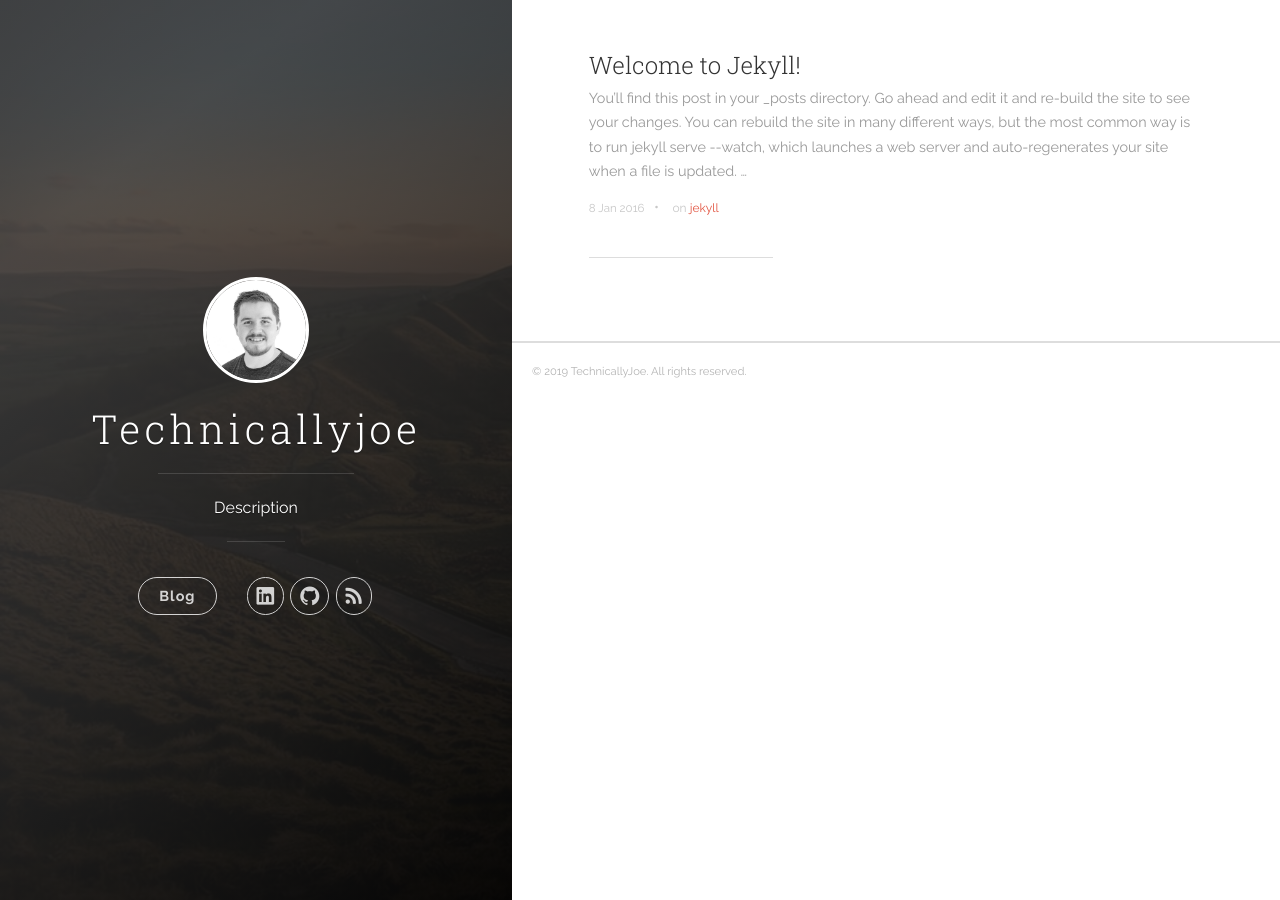
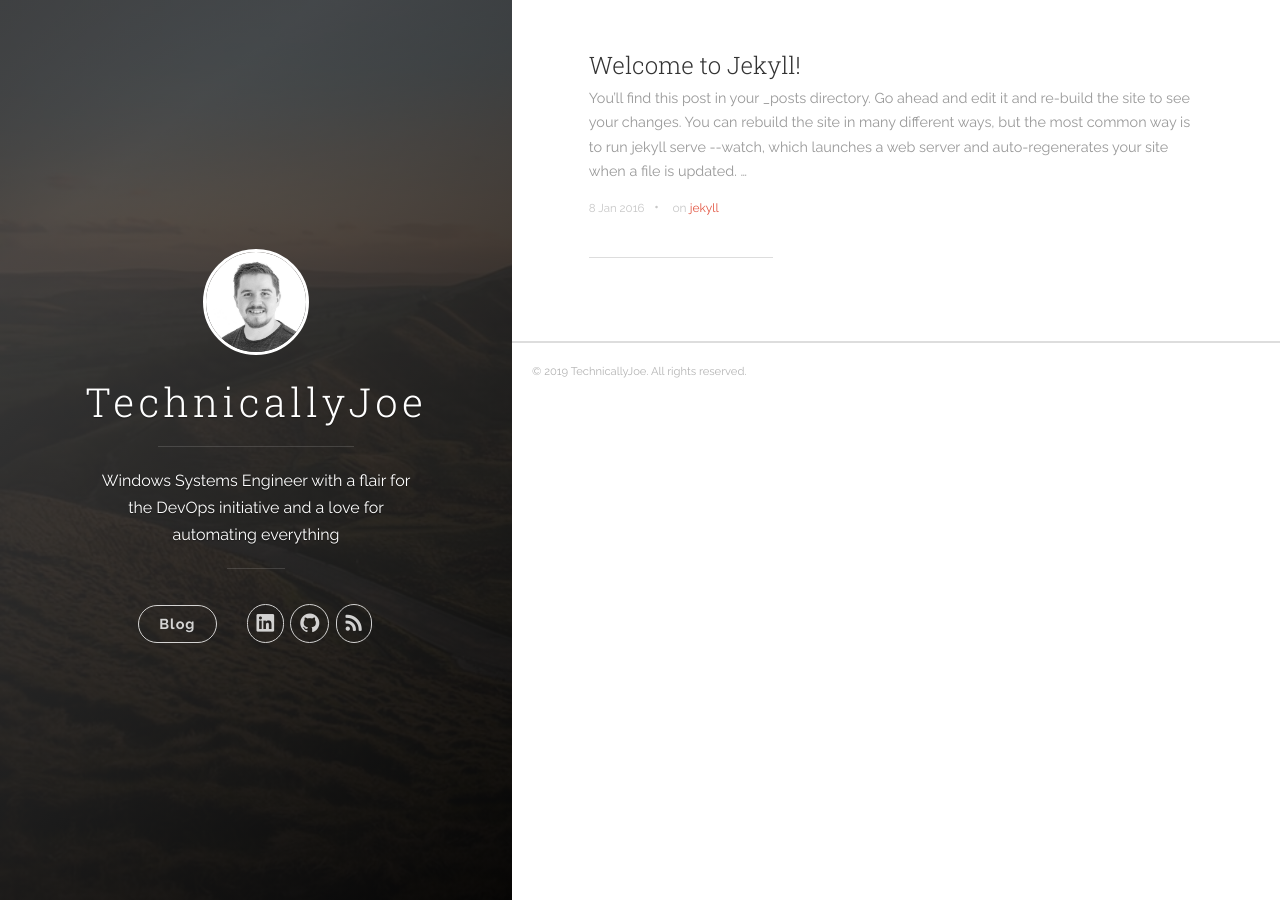
Before and after one commit to TechnicallyJoe/technicallyjoe.net, a Jekyll site: the page built from src/index.html, in a window 1280 px wide. Built offline with Jekyll 4.4.1, drawn with Linux system fonts in a browser that asks for light colours; the list of posts is cut into pages by our own code.

Commit message:
Updated description

```diff
--- a/src/_config.yml
+++ b/src/_config.yml
@@ -1,6 +1,6 @@
 # Site settings
-title: Technicallyjoe
-description: 'Description'
+title: TechnicallyJoe
+description: 'Windows Systems Engineer with a flair for the DevOps initiative and a love for automating everything'
 url: 'https://technicallyjoe.netlify.com/'
 baseurl: ''
 google_analytics: 'UA-105267729-1'
@@ -28,8 +28,8 @@ markdown: kramdown
 highlighter: rouge
 
 sass:
-    sass_dir: _sass
-    style: compressed
+  sass_dir: _sass
+  style: compressed
 
 kramdown:
   # use Github Flavored Markdown
```
